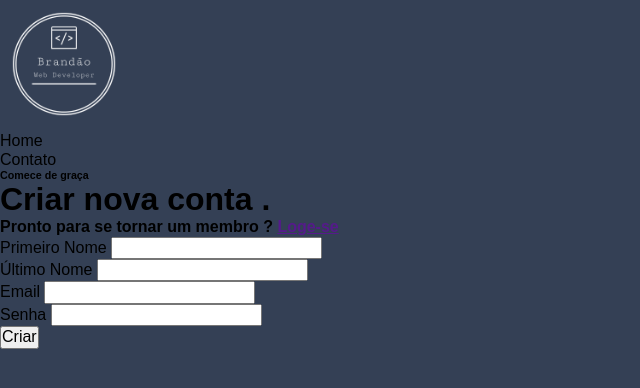
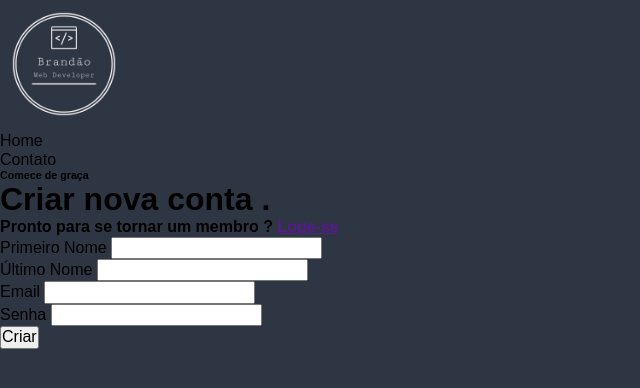
Before and after one commit to BrandsDeveloper/Tela_login, a plain HTML site: page index.html in a window 1280 px wide. Shown: the whole page, without its empty margins (0-640 px from the left). Drawn offline with Linux system fonts and the light colour scheme.

Commit message:
Adicionando img de fundo e nova cor

```diff
--- a/css/style.css
+++ b/css/style.css
@@ -8,5 +8,5 @@
 }
 
 body{
-    background-color: #344055;
+    background-color: #2f3643; /*344055*/
 }
```
Also changed, not shown: img/fundo.png (added).
